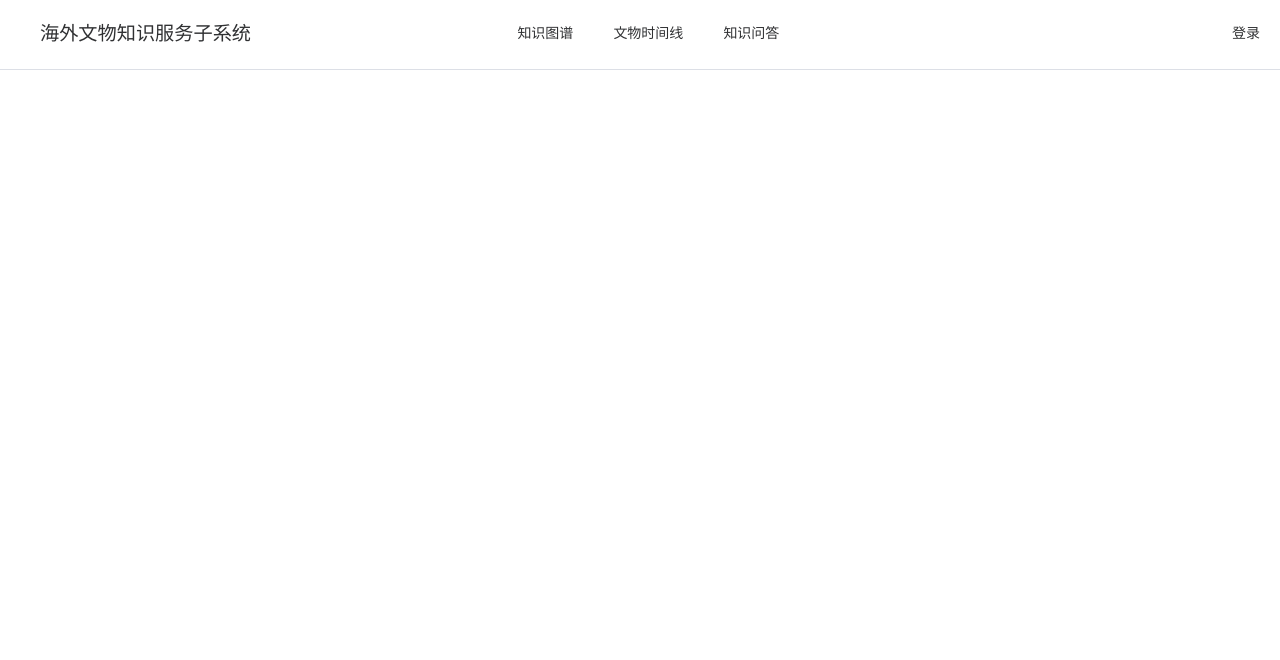
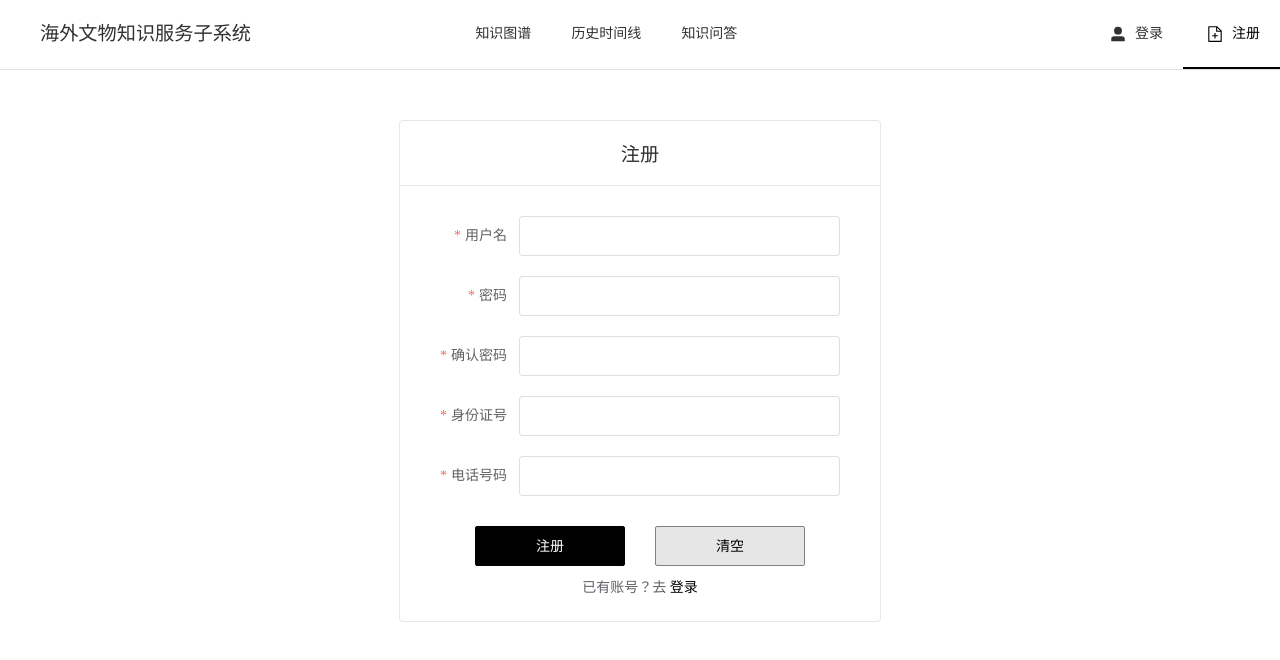
Before and after one commit to BUCT-CS2201/KnowledgeServices, a Vue app in the folder frontend/: page /register in a window 1280 px wide. Shown: the top 660 px of the page. Built offline with nearby package versions, Linux system fonts and the light colour scheme.

Commit message:
20250429 登陆注册完善（加密，消息弹框，手机号登录，字段校验），导航栏添加图标

```diff
--- a/frontend/src/components/NavigationBar.vue
+++ b/frontend/src/components/NavigationBar.vue
@@ -1,6 +1,7 @@
 <script setup>
 import {ref, watch, inject} from 'vue'
 import {useRouter, useRoute} from 'vue-router'
+import {UserFilled, HomeFilled, DocumentAdd} from '@element-plus/icons-vue'
 
 // 登录状态
 const isLoggedIn = inject('isLoggedIn')
@@ -36,13 +37,29 @@ const handleSelect = (index) => {
         <el-menu-item index="/home" style="margin: auto 20px;font-size: larger;">海外文物知识服务子系统
         </el-menu-item>
         <el-menu-item index="/graph" style="margin-left: auto">知识图谱</el-menu-item>
-        <el-menu-item index="/timeline">文物时间线</el-menu-item>
+        <el-menu-item index="/timeline">历史时间线</el-menu-item>
         <el-menu-item index="/qa" style="margin-right: auto">知识问答</el-menu-item>
         <template v-if="!isLoggedIn">
-            <el-menu-item index="/login" style="margin-left: auto">登录</el-menu-item>
+            <el-menu-item index="/login" style="margin-left: auto">
+                <el-icon>
+                    <UserFilled/>
+                </el-icon>
+                登录
+            </el-menu-item>
+            <el-menu-item index="/register">
+                <el-icon>
+                    <DocumentAdd/>
+                </el-icon>
+                注册
+            </el-menu-item>
         </template>
         <template v-else>
-            <el-menu-item index="/profile" style="margin-left: auto">个人信息</el-menu-item>
+            <el-menu-item index="/profile" style="margin-left: auto">
+                <el-icon>
+                    <HomeFilled/>
+                </el-icon>
+                个人信息
+            </el-menu-item>
         </template>
     </el-menu>
 </template>
--- a/frontend/src/router/index.js
+++ b/frontend/src/router/index.js
@@ -6,6 +6,7 @@ import TimeLine from "@/views/TimeLine.vue";
 import QA from "@/views/QA.vue"
 import HomePage from "@/views/HomePage.vue";
 import SelfProfile from "@/views/SelfProfile.vue";
+import RegisterPage from "@/views/RegisterPage.vue";
 
 const routes = [
     {path: '/', redirect: '/login'},
@@ -15,6 +16,7 @@ const routes = [
     {path: '/qa', component: QA},
     {path: '/home', component: HomePage},
     {path: '/profile', component: SelfProfile},
+    {path: '/register', component: RegisterPage},
 ]
 
 const router = createRouter({
--- a/frontend/src/views/LoginPage.vue
+++ b/frontend/src/views/LoginPage.vue
@@ -16,20 +16,23 @@
                         style="max-width: 400px; margin: 10px auto;"
                         label-width="auto"
                         :size="'large'"
+                        :model="form"
+                        :rules="rules"
+                        ref="formRef"
+                        status-icon
+                        router
                     >
-                        <el-form-item label="用户名" style="margin-bottom: 40px;">
-                            <el-input v-model="username" autocomplete="off"/>
+                        <el-form-item label="手机号码" style="margin-bottom: 40px;" prop="phone_number">
+                            <el-input v-model="form.phone_number" autocomplete="off"/>
                         </el-form-item>
-                        <el-form-item label="密码" prop="pass" style="margin-bottom: 40px;">
+                        <el-form-item label="密码" prop="password" style="margin-bottom: 40px;">
                             <el-input
-                                v-model="password"
+                                v-model="form.password"
                                 type="password"
                                 autocomplete="off"
                                 show-password
                             />
                         </el-form-item>
-                        <!--错误信息-->
-                        <p style="color: red">{{ errorMsg }}</p>
                     </el-form>
                     <div style="text-align: center;margin-top: 30px;">
                         <el-button color="black" :dark="isDark" @click="login"
@@ -41,54 +44,68 @@
                         </el-button>
                         <div style="margin-top: 10px;">
                             <el-text class="">没有账号？去
-                                <el-link href="#" style="color: black;margin-bottom:5px;" type="info">注册</el-link>
+                                <el-link href="/register" style="color: black;margin-bottom:5px;" type="info">注册
+                                </el-link>
                             </el-text>
                         </div>
                     </div>
                 </el-card>
             </div>
         </transition>
-
     </div>
 </template>
 
 <script setup>
 import {onMounted, ref, inject} from 'vue'
 import {useRouter} from "vue-router";
+import {ElMessage} from "element-plus";
 
-const username = ref('')
-const password = ref('')
-const errorMsg = ref('')
+const formRef = ref(null)
 const router = useRouter()
 const show = ref(true)
 const isLoggedIn = inject('isLoggedIn')
-
+const form = ref({
+    password: '',
+    phone_number: '',
+})
 
 const login = async () => {
     try {
+        // console.log(phone_number, password)
         const res = await fetch('http://localhost:5000/login', {
             method: 'POST',
             headers: {'Content-Type': 'application/json'},
             body: JSON.stringify({
-                username: username.value,
-                password: password.value
+                phone_number: form.value.phone_number,
+                password: form.value.password
             })
         });
         const data = await res.json();
         if (data.status === 'success') {
             // 保存到 sessionStorage
             sessionStorage.setItem('isLoggedIn', 'true');
-            sessionStorage.setItem('username', username.value);
+            sessionStorage.setItem('username', data.username);
             isLoggedIn.value = true; // 更新前端响应式变量
+            //弹出消息
+            ElMessage({
+                message: '登录成功', type: 'success',
+                showClose: true, plain: false, grouping: true,
+            })
             router.push('/profile'); // 登录成功后跳转到个人信息页面
         } else {
-            errorMsg.value = data.message;
+            //弹出错误消息
+            ElMessage({
+                message: data.message, type: 'error',
+                showClose: true, plain: true, grouping: true,
+            })
         }
-        //更改isLogin
-
     } catch (err) {
         console.error('网络错误', err);
-        errorMsg.value = '网络错误';
+        //弹出错误消息
+        ElMessage({
+            message: '网络错误', type: 'error',
+            showClose: true, plain: true, grouping: true,
+        })
     }
 }
 
@@ -98,13 +115,31 @@ onMounted(async () => {
 });
 
 const resetForm = () => {
-    username.value = '';
-    password.value = '';
-    errorMsg.value = '';
+    formRef.value.resetFields();
+}
+
+//表单校验规则
+const rules = {
+    password: [
+        {required: true, message: '请输入密码', trigger: 'blur'},
+        {
+            validator: (rule, value, callback) => {
+                if (value.length < 6) {
+                    callback(new Error('密码长度不能小于6'));
+                } else {
+                    callback();
+                }
+            }
+        }
+    ],
+    phone_number: [
+        {required: true, message: '请输入手机号', trigger: 'blur'},
+        {
+            pattern: /^1[3-9]\d{9}$/,
+            message: '手机号格式不正确',
+            trigger: 'blur'
+        }
+    ]
 }
 
 </script>
-
-<style>
-
-</style>
--- /dev/null
+++ b/frontend/src/views/RegisterPage.vue
@@ -0,0 +1,183 @@
+<template>
+    <!--注册-->
+    <transition name="el-zoom-in-center">
+        <div v-show="!show" class="transition-box">
+            <!--卡片-->
+            <el-card style="max-width: 480px; margin: 50px auto;" shadow="hover">
+                <!--卡片头-->
+                <template #header>
+                    <div class="card-header" style="text-align: center">
+                        <span style="font-size: larger">注册</span>
+                    </div>
+                </template>
+                <!--表单-->
+                <el-form
+                    ref="formRef"
+                    :model="form"
+                    :rules="rules"
+                    style="max-width: 400px; margin: 10px auto;"
+                    label-width="auto"
+                    :size="'large'"
+                    status-icon
+                    router
+                >
+                    <el-form-item label="用户名" style="margin-bottom: 20px;" prop="username">
+                        <el-input v-model="form.username" autocomplete="off"/>
+                    </el-form-item>
+                    <el-form-item label="密码" prop="password" style="margin-bottom: 20px;">
+                        <el-input
+                            v-model="form.password"
+                            type="password"
+                            autocomplete="off"
+                            show-password
+                        />
+                    </el-form-item>
+                    <el-form-item label="确认密码" prop="confirmpass" style="margin-bottom: 20px;">
+                        <el-input
+                            type="password"
+                            v-model="form.confirmpass"
+                            autocomplete="off"
+                            show-password
+                        />
+                    </el-form-item>
+                    <el-form-item label="身份证号" style="margin-bottom: 20px;" prop="id_number">
+                        <el-input autocomplete="off" v-model="form.id_number"/>
+                    </el-form-item>
+                    <el-form-item label="电话号码" style="margin-bottom: 20px;" prop="phone_number">
+                        <el-input autocomplete="off" v-model="form.phone_number"/>
+                    </el-form-item>
+                </el-form>
+                <div style="text-align: center;margin-top: 30px;">
+                    <el-button color="black" :dark="isDark" @click="register"
+                               style="border-radius: var(--el-border-radius-small);width: 150px;height: 40px;">注册
+                    </el-button>
+                    <el-button color="black" :dark="isDark" @click="resetForm"
+                               style="border-radius: var(--el-border-radius-small);width: 150px;height: 40px;margin-left: 30px"
+                               plain>清空
+                    </el-button>
+                    <div style="margin-top: 10px;">
+                        <el-text class="">已有账号？去
+                            <el-link href="/login" style="color: black;margin-bottom:5px;" type="info">登录
+                            </el-link>
+                        </el-text>
+                    </div>
+                </div>
+            </el-card>
+        </div>
+    </transition>
+</template>
+
+<script setup>
+import {onMounted, ref} from 'vue'
+import router from "@/router";
+import {ElMessage} from "element-plus";
+
+const formRef = ref(null)
+const show = ref(true)
+const form = ref({
+    username: '',
+    password: '',
+    confirmpass: '',
+    id_number: '',
+    phone_number: '',
+})
+
+//表单校验规则
+const rules = {
+    username: [{required: true, message: '请输入用户名', trigger: 'blur'}],
+    password: [
+        {required: true, message: '请输入密码', trigger: 'blur'},
+        {
+            validator: (rule, value, callback) => {
+                if (value.length < 6) {
+                    callback(new Error('密码长度不能小于6'));
+                } else {
+                    callback();
+                }
+            }
+        }
+    ],
+    confirmpass: [
+        {required: true, message: '请确认密码', trigger: 'blur'},
+        {
+            validator: (rule, value, callback) => {
+                if (value !== form.value.password) {
+                    callback(new Error('两次密码输入不一致'))
+                } else {
+                    callback()
+                }
+            },
+            trigger: 'blur'
+        }
+    ],
+    id_number: [
+        {required: true, message: '请输入身份证号', trigger: 'blur'},
+        {
+            pattern: /^[1-9]\d{5}(18|19|20)\d{2}(0[1-9]|1[0-2])(0[1-9]|[12]\d|3[01])\d{3}[\dXx]$/,
+            message: '身份证号格式不正确',
+            trigger: 'blur'
+        }
+    ],
+    phone_number: [
+        {required: true, message: '请输入手机号', trigger: 'blur'},
+        {
+            pattern: /^1[3-9]\d{9}$/,
+            message: '手机号格式不正确',
+            trigger: 'blur'
+        }
+    ]
+}
+
+
+onMounted(async () => {
+    //卡片出场动画
+    show.value = !show.value;
+});
+
+//清空
+const resetForm = () => {
+    formRef.value.resetFields();
+}
+
+// 注册
+const register = () => {
+    formRef.value.validate(async (valid) => {
+        if (!valid) return
+        try {
+            const res = await fetch('http://localhost:5000/register', {
+                method: 'POST',
+                headers: {'Content-Type': 'application/json'},
+                body: JSON.stringify({
+                    username: form.value.username,
+                    password: form.value.password,
+                    id_number: form.value.id_number,
+                    phone_number: form.value.phone_number,
+                })
+            })
+            const data = await res.json()
+            if (data.status === 'success') {
+                //弹出消息
+                ElMessage({
+                    message: '注册成功', type: 'success',
+                    showClose: true, plain: true, grouping: true,
+                })
+                router.push('/login');
+            } else {
+                //弹出错误消息
+                ElMessage({
+                    message: data.message, type: 'error',
+                    showClose: true, plain: true, grouping: true,
+                })
+            }
+        } catch (err) {
+            console.error('网络错误', err)
+            //弹出错误消息
+            ElMessage({
+                message: '网络错误', type: 'error',
+                showClose: true, plain: true, grouping: true,
+            })
+        }
+    })
+}
+
+</script>
```
Also changed, not shown: 1 other file (tests, documents, lock files or other folders).
